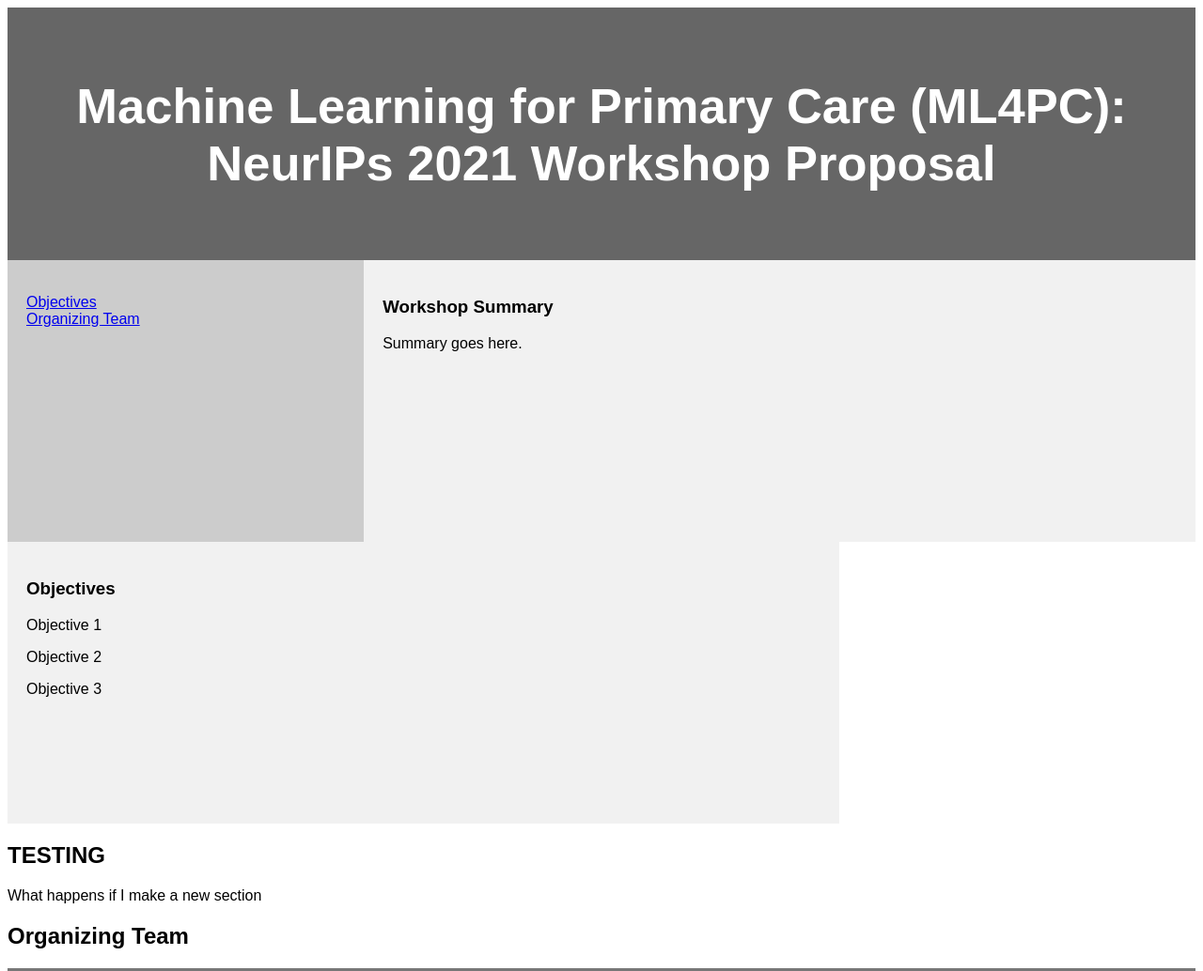
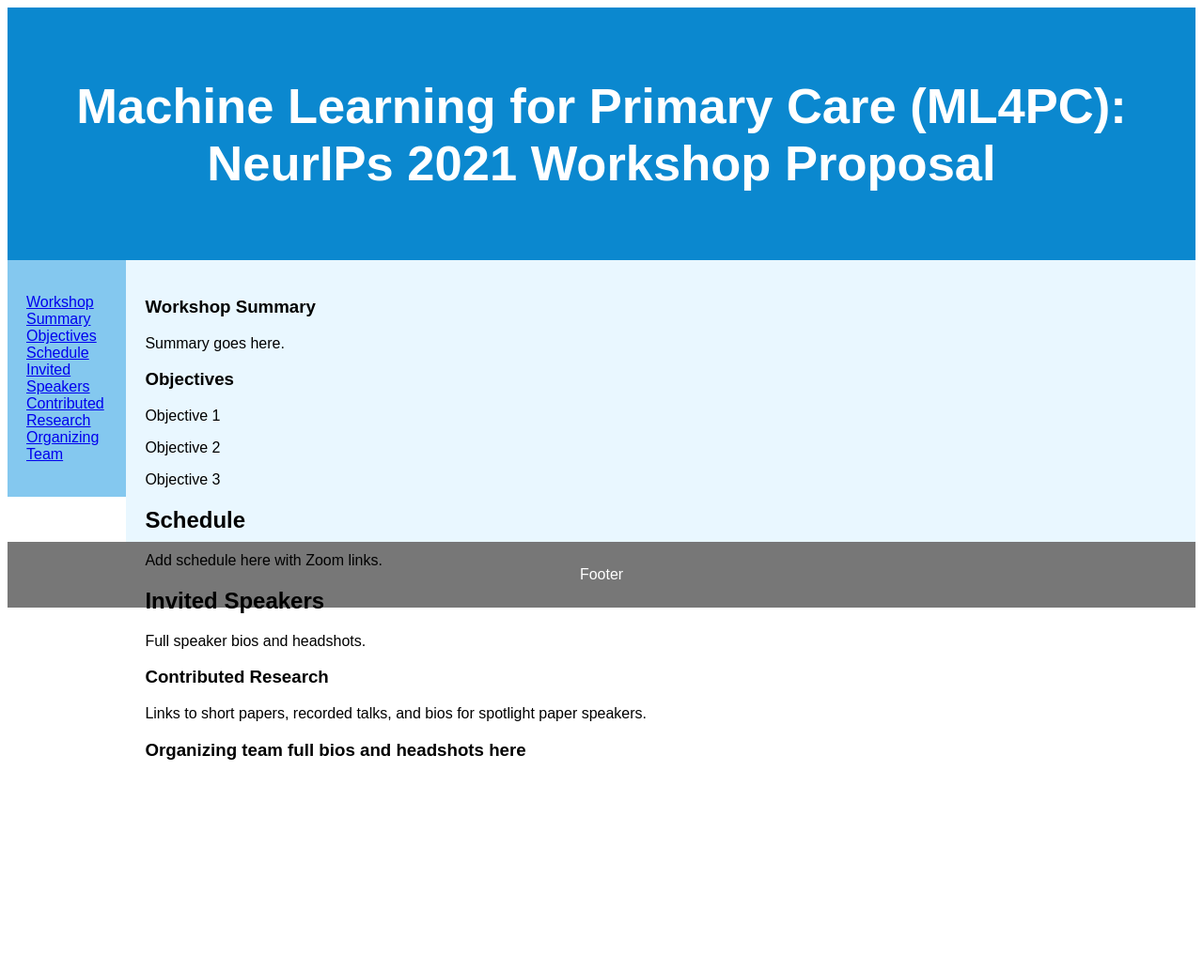
Before and after one commit to ml4pc/ml4pc.github.io, a plain HTML site: page index.html in a window 1280 px wide. Shown: the top 1034 px of the page at 94% size. After the commit the page ends 810 px from the top, so only its background shows below. Drawn offline with Linux system fonts and the light colour scheme.

Commit message:
Update index.html

```diff
--- a/index.html
+++ b/index.html
@@ -1,7 +1,7 @@
 <!DOCTYPE html>
 <html lang="en">
 <head>
-<title>CSS Template</title>
+<title>ML4PC</title>
 <meta charset="utf-8">
 <meta name="viewport" content="width=device-width, initial-scale=1">
 <style>
@@ -15,7 +15,7 @@ body {
 
 /* Style the header */
 header {
-  background-color: #666;
+  background-color: #0B88CF;
   padding: 30px;
   text-align: center;
   font-size: 35px;
@@ -25,9 +25,9 @@ header {
 /* Create two columns/boxes that floats next to each other */
 nav {
   float: left;
-  width: 30%;
-  height: 300px; /* only for demonstration, should be removed */
-  background: #ccc;
+  width: 10%;
+  /*height: 300px;  only for demonstration, should be removed */
+  background: #84C8EF;
   padding: 20px;
 }
 
@@ -40,8 +40,8 @@ nav ul {
 article {
   float: left;
   padding: 20px;
-  width: 70%;
-  background-color: #f1f1f1;
+  width: 90%;
+  background-color: #E9F7FF;
   height: 300px; /* only for demonstration, should be removed */
 }
 
@@ -79,40 +79,52 @@ footer {
 <section>
   <nav>
     <ul>
+      <a href="#Summary"> Workshop Summary</a>
       <a href="#Objectives"> Objectives </a>
-      <li><a href="#Workshop Summary"</a></li>
-      <li><a href="#Schedule"</a></li>
-      <li><a href="#Invited Speakers"</a></li>
-      <li><a href="#Contributed Researc"</a></li>
+      <a href="#Schedule" > Schedule</a>
+      <a href="#Speakers" > Invited Speakers</a>
+      <a href="#Contributed" > Contributed Research </a>
       <a href="#Organizers"> Organizing Team </a>
     </ul>
   </nav>
 
   <article>
 
+    <a id="Summary">
     <h1>Workshop Summary</h1>
     <p> Summary goes here. </p>
-  </article>
 
-  <article>
+
     <a id="Objectives">
     <h1>Objectives</h1>
     <p> Objective 1</p>
     <p>Objective 2</p>
     <p>Objective 3</p>
     </a>
+
+
+     <a id="Schedule" >
+     <h2>Schedule</h2>
+     <p> Add schedule here with Zoom links. </p>
+     </a>
+
+     <a id="Speakers" >
+     <h2>Invited Speakers</h2>
+     <p> Full speaker bios and headshots. </p>
+     </a>
+
+     <a id="Contributed" >
+     <h1>Contributed Research</h1>
+     <p> Links to short papers, recorded talks, and bios for spotlight paper speakers. </p>
+     </a>
+
+      <a id="Organizers">
+      <h1> Organizing team full bios and headshots here </h1>
+     </a>
+
   </article>
 </section>
 
- <section>
-  <h1>TESTING</h1>
-    <p> What happens if I make a new section </p>
-
-   <a id="#Organizers">
-   <h1> Organizing Team </h1>
-     </a>
-
- </section>
 
 <footer>
   <p>Footer</p>
```
